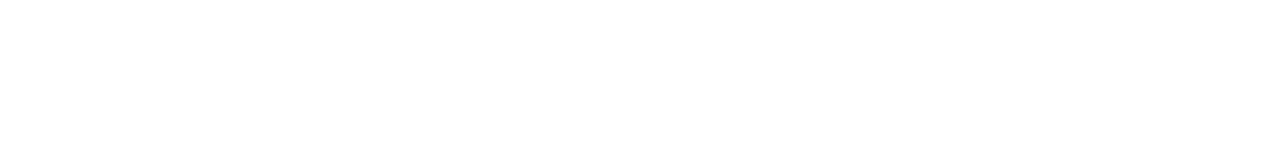
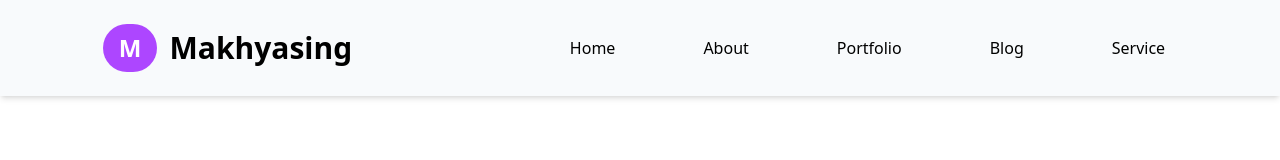
Before and after one commit to Makhyasing/my-website-, a plain HTML site: page index.html in a window 1280 px wide. Drawn offline with nearby package versions, Linux system fonts and the light colour scheme.

Commit message:
navbar creater

```diff
--- a/index.html
+++ b/index.html
@@ -4,8 +4,34 @@
     <meta charset="UTF-8">
     <meta name="viewport" content="width=device-width, initial-scale=1.0">
     <title>Document</title>
+    <link rel="stylesheet" href="/#style.css">
+     <script src="https://cdn.jsdelivr.net/npm/@tailwindcss/browser@4"></script>
+     <style>
+        ul li{
+             padding:8px 12px;
+             border-radius: 5px;
+        }
+        ul li:hover{
+            color: color: purple;
+            background-color:rgba(184,187,90,0.858);
+
+        }
+     </style>
 </head>
 <body>
+    <nav class="bg-slate-50 flex items-center justify-around py-6 shadow-md">
+        <div class="flex gap-3 items-center">
+            <h2 class="text-2xl font-semibold text-white bg-purple-500 px-4 py-2 rounded-full">M</h2>
+            <h1 class="text-3xl font-semibold">Makhyasing</h1>
+        </div>
 
+    <ul class="flex gap-16 font-medium">
+        <li><a href="">Home</a></li>
+        <li><a href="">About</a></li>
+        <li><a href="">Portfolio</a></li>
+        <li><a href="">Blog</a></li>
+        <li><a href="">Service</a></li>
+    </ul>
+    </nav>
 </body>
 </html>
```
Also changed, not shown: #style.css (added), tailwind.config.js (added).
